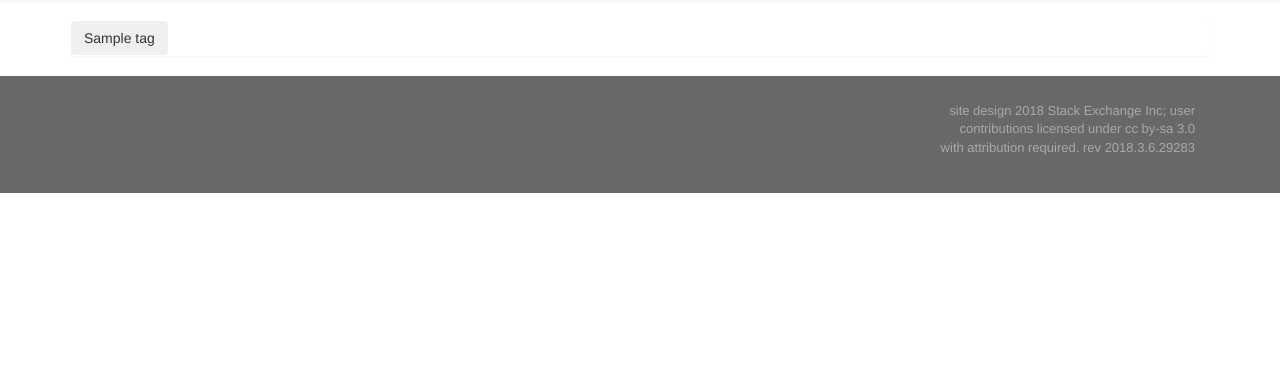
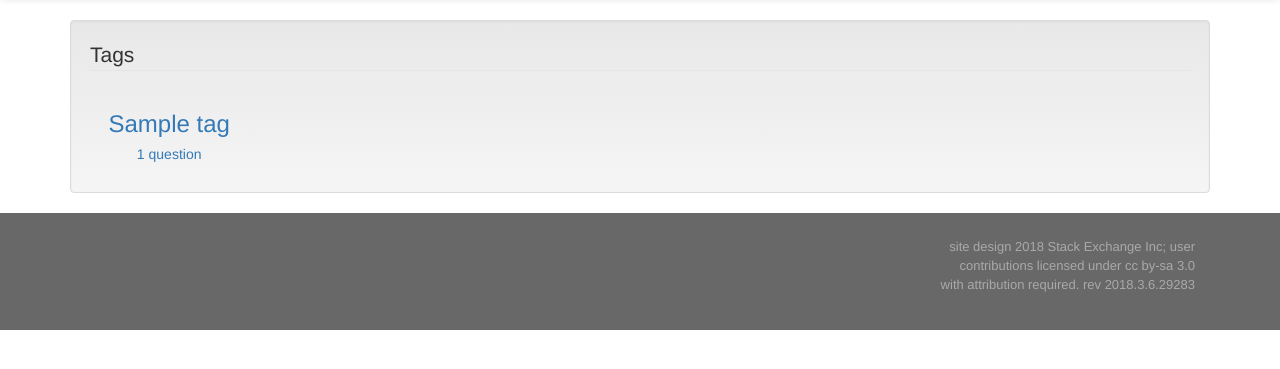
Before and after one commit to bstecka/overboard, a Django app: page /tags/ in a window 1280 px wide. Shown: the part 52-421 px from the top of the page. Run offline with Django 3.2, Linux system fonts and the light colour scheme; tables that the repository leaves empty hold one stand-in row (values such as "Sample post"); some libraries are stand-ins or nearby versions.

Commit message:
Improve tag page and add sortiing by number of questions

```diff
--- a/overboard/overboardapp/templates/tag_page.html
+++ b/overboard/overboardapp/templates/tag_page.html
@@ -8,7 +8,6 @@
         {% include 'question_shortcut.html' %}
     {% endfor %}
 
-
       <div class="col-md-10 panel post">
           <div class="panel-body click-for-more">
               Szukasz czegoś więcej? Przeszukaj <a href="#">listę wszystkich pytań</a> albo <a href="#">popularnych tagów</a>!
--- a/overboard/overboardapp/templates/tags.html
+++ b/overboard/overboardapp/templates/tags.html
@@ -1,9 +1,32 @@
+<html>
+<head>
+<link rel="stylesheet" href="https://maxcdn.bootstrapcdn.com/bootstrap/3.3.7/css/bootstrap.min.css" integrity="sha384-BVYiiSIFeK1dGmJRAkycuHAHRg32OmUcww7on3RYdg4Va+PmSTsz/K68vbdEjh4u" crossorigin="anonymous">
+
+<!-- Optional theme -->
+<link rel="stylesheet" href="https://maxcdn.bootstrapcdn.com/bootstrap/3.3.7/css/bootstrap-theme.min.css" integrity="sha384-rHyoN1iRsVXV4nD0JutlnGaslCJuC7uwjduW9SVrLvRYooPp2bWYgmgJQIXwl/Sp" crossorigin="anonymous">
+
 {% extends 'masterpage.html' %}
 {% block title %}Most popular tags{% endblock %}
 {% block content %}
-<div class="panel">
+</head>
+<body>
+<div>
+    <div class= "content-box well">
+        <legend>Tags</legend>
     {% for tag in tags %}
-        <button class="btn" onclick="location.href='/tags/{{ tag.id }}'" type="button">{{ tag.tag_name }}</button>
+        {% if forloop.first or forloop.counter0|divisibleby:6 %}<div class="row">{% endif %}
+        <div class="col-md-2 text-center">
+	        <a href="/tags/{{ tag.id }}">
+	        <div class="stats-box border-1 pad-20">
+	        <h3>{{ tag.tag_name }}</h3>
+	        <h5>{{ tag.questions.count }} question{% if tag.questions.count != 1 %}s{% endif %}</h5>
+	        </div>
+	        </a>
+	    </div>
+        {% if forloop.last or forloop.counter|divisibleby:6 %}</div>{% endif %}
     {% endfor %}
+	</div>
 </div>
 {% endblock %}
+</body>
+</html>
--- a/overboard/overboardapp/views.py
+++ b/overboard/overboardapp/views.py
@@ -1,6 +1,7 @@
  # overboardapp/views.py
 from django.shortcuts import get_object_or_404, render
 from django.views.generic import TemplateView
+from django.db.models import Count
 from .models import Notification, Question, Tag
 import datetime
 
@@ -22,7 +23,7 @@ class PageView(TemplateView):
 
 
 def tag_list(request):
-    tags = Tag.objects.all().order_by('tag_name')
+    tags = Tag.objects.all().annotate(num_questions=Count('questions')).order_by('-num_questions')
     return render(request, 'tags.html', {'tags': tags})
 
 
```
